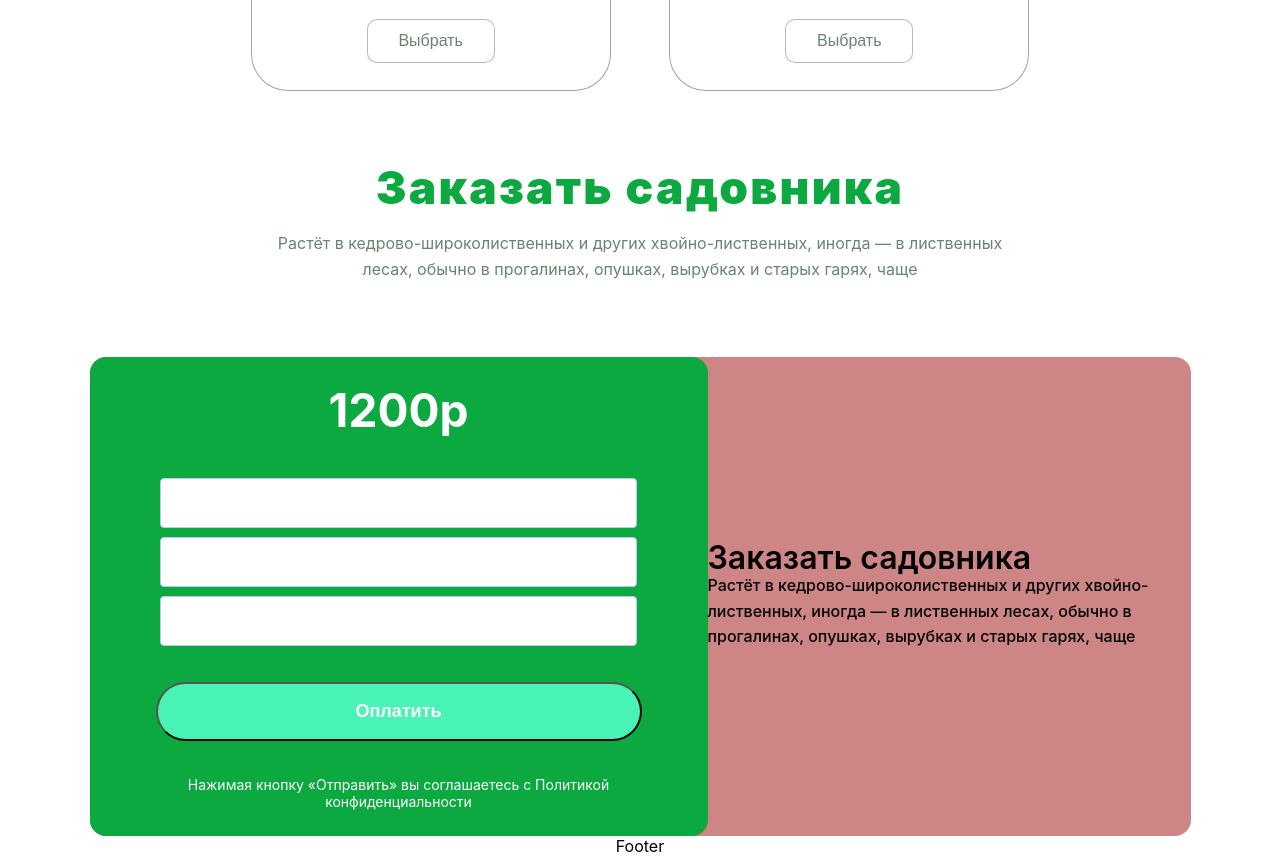
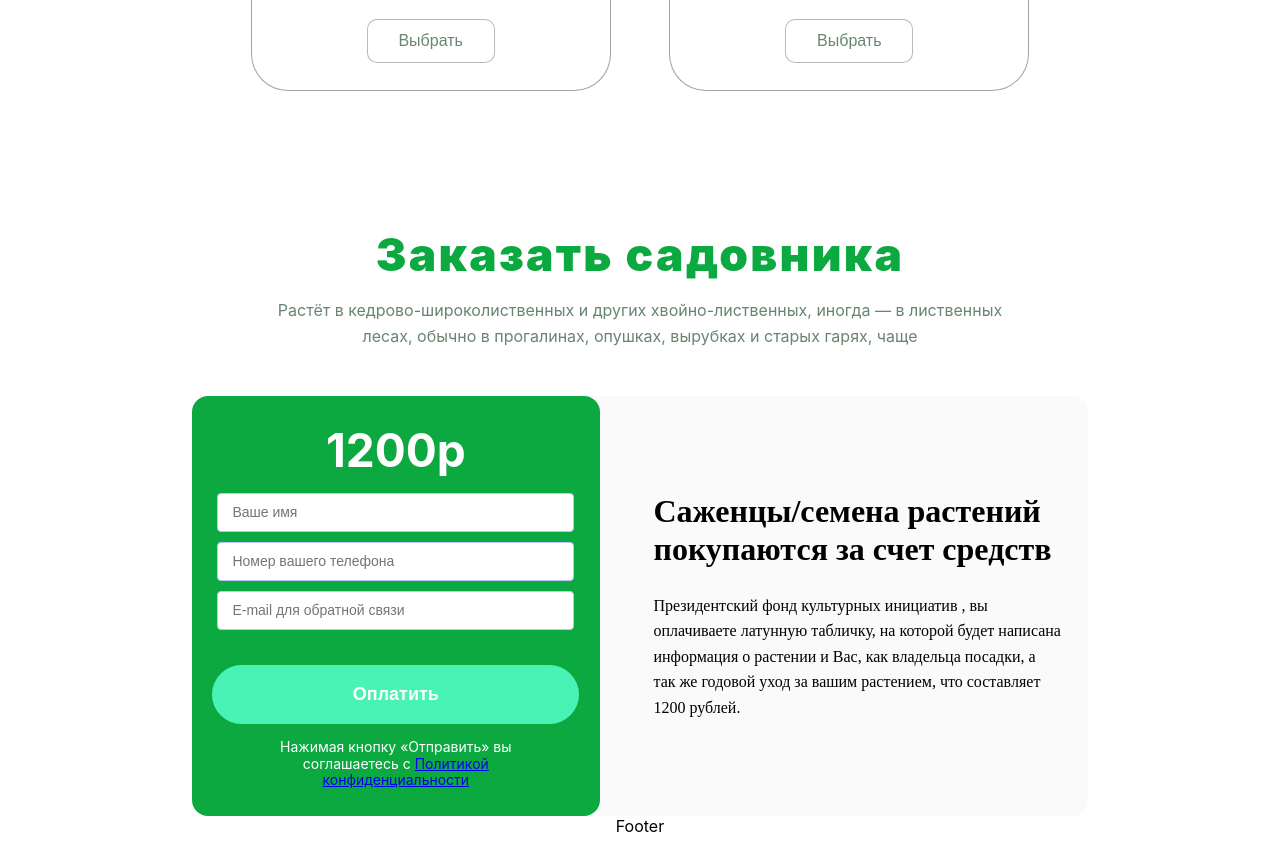
Before and after one commit to PasterIvan/garden, a React (Create React App) app: page /#/main in a window 1280 px wide. Shown: the part 4440-5296 px from the top of the page. Built offline with nearby package versions, Linux system fonts and the light colour scheme.

Commit message:
main: picture, icons, plan, gardener готовы

```diff
--- a/src/components/c2-Body/b1-Main/m3-GardenPlan/GardenPlan.tsx
+++ b/src/components/c2-Body/b1-Main/m3-GardenPlan/GardenPlan.tsx
@@ -16,7 +16,7 @@ type TextType = ZoneType[]
 
 const themes = ['red', 'orange', 'green', 'blue', 'violet'];
 
-const texts: TextType = [
+const zone: TextType = [
     {
         color: 'red',
         textButton: ' Красная зона - в ней распологпается зона тихого отдыха с фонтаном и лавочками',
@@ -86,7 +86,7 @@ export const GardenPlan = () => {
         dispatch(changeThemeC(theme))
     }
 
-    const themeTexts = texts.filter(t => t.color === theme)[0]
+    const themeTexts = zone.filter(t => t.color === theme)[0]
 
     return (
         <div className={style.plan}>
--- a/src/components/c2-Body/b1-Main/m4-Cards/Card/Card.tsx
+++ b/src/components/c2-Body/b1-Main/m4-Cards/Card/Card.tsx
@@ -1,18 +1,28 @@
-import React from "react";
+import React, { useCallback } from "react";
+import { useDispatch } from "react-redux";
 import Button from "../../../../../common/Button/Button";
 import style from "./Card.module.css"
+import {choosePlantAC} from "../bll/cardsReducer";
 
-type Card = {
+export type Card = {
     id: number
     img: string
     title: string
     isDone: boolean
 }
-type Cards = {
+export type CardsType = {
     cards: Card[]
 }
 
-export const Card: React.FC<Cards> = ({cards}) => {
+export const Card: React.FC<CardsType> = ({cards}) => {
+const {id, isDone} = cards[0]
+    const dispatch = useDispatch()
+
+    const choosePlant = useCallback(() => {
+        dispatch(choosePlantAC( id, isDone));
+        alert(cards[0].isDone)
+    }, [dispatch, id])
+
     return (
         <div className={style.cards}>
             {cards.map(card=>{
@@ -22,7 +32,7 @@ export const Card: React.FC<Cards> = ({cards}) => {
                             <img src={card.img} />
                         </div>
                         <div>{card.title}</div>
-                        <Button>Выбрать</Button>
+                        <Button onClick={choosePlant}>Выбрать</Button>
                     </div>
                 )
             })}
--- a/src/components/c2-Body/b1-Main/m4-Cards/Cards.tsx
+++ b/src/components/c2-Body/b1-Main/m4-Cards/Cards.tsx
@@ -1,23 +1,12 @@
-import React, {useState} from "react";
+import React from "react";
+import style from "./Cards.module.css"
+import {useSelector} from "react-redux";
+import {AppStoreType} from "../../../../store/store";
 import {Card} from "./Card/Card";
-import plant1 from "./img/plant1.svg";
-import plant2 from "./img/plant2.svg";
-import style from "./Cards.module.css"
 
 export const Cards = () => {
 
-    let [cards, setCards] = useState(
-        [
-            {id: 1, img: plant2, title: 'Дикий виноград', isDone: true},
-            {id: 2, img: plant1, title: 'Дуб', isDone: false},
-            {id: 3, img: plant1, title: 'Вишня', isDone: false},
-            {id: 4, img: plant1, title: 'Яблоня', isDone: true},
-            {id: 5, img: plant1, title: 'Дикий виноград', isDone: true},
-            {id: 6, img: plant1, title: 'Дикий виноград', isDone: true},
-            {id: 7, img: plant1, title: 'Дикий виноград', isDone: true},
-            {id: 8, img: plant1, title: 'Дикий виноград', isDone: true},
-        ]
-    )
+    const cards = useSelector<AppStoreType, Card[]>(state => state.cards.cards);
 
     return (
         <div className={style.cards}>
--- /dev/null
+++ b/src/components/c2-Body/b1-Main/m4-Cards/bll/cardsReducer.ts
@@ -0,0 +1,33 @@
+import plant2 from "../img/plant2.svg";
+import plant1 from "../img/plant1.svg";
+
+type ChangeThemeAT = ReturnType<typeof choosePlantAC>
+type InitialStateType = typeof initState
+
+const initState = {
+    cards: [
+        {id: 1, img: plant2, title: 'Дикий виноград', isDone: true},
+        {id: 2, img: plant1, title: 'Дуб', isDone: false},
+        {id: 3, img: plant1, title: 'Вишня', isDone: false},
+        {id: 4, img: plant1, title: 'Яблоня', isDone: false},
+        {id: 5, img: plant1, title: 'Дикий виноград', isDone: false},
+        {id: 6, img: plant1, title: 'Дикий виноград', isDone: false},
+        {id: 7, img: plant1, title: 'Дикий виноград', isDone: false},
+        {id: 8, img: plant1, title: 'Дикий виноград', isDone: false},
+    ]
+};
+
+export const cardsReducer = (state = initState, action: ChangeThemeAT): InitialStateType => {
+    switch (action.type) {
+        case "CHOOSE-PLANT": {
+            return {...state,
+...state.cards.map(c=>action.id === c.id ? {...c, idDone: action.isDone}: c)
+            }
+        }
+        default: return state;
+    }
+};
+//AC
+export const choosePlantAC = (id: number, isDone: boolean) => {
+    return {type: "CHOOSE-PLANT", id, isDone} as const
+};
--- a/src/components/c2-Body/b1-Main/m5-Gardener/Gardener.module.css
+++ b/src/components/c2-Body/b1-Main/m5-Gardener/Gardener.module.css
@@ -11,7 +11,7 @@
     justify-content: space-between;
     align-items: center;
     flex-wrap: wrap;
-    padding: 33px 0 74px 0;
+    padding: 100px 0 46px 0;
 }
 
 .title {
--- a/src/components/c2-Body/b1-Main/m5-Gardener/Window/Window.module.css
+++ b/src/components/c2-Body/b1-Main/m5-Gardener/Window/Window.module.css
@@ -1,15 +1,12 @@
 .border {
-    max-width: 1170px;
-    min-height: 479px;
+    width: 100%;
     display: flex;
-    justify-content: space-evenly;
-    background: rgba(178, 62, 62, 0.63);
+    background: rgba(248, 248, 248, 0.63);
     border-radius: 16px;
 }
 
 .body {
-    min-width: 618px;
-    height: 479px;
+    width: 100%;
     display: flex;
     flex-direction: column;
     justify-content: space-evenly;
@@ -21,55 +18,80 @@
     font-size: 46px;
     line-height: 120%;
     color: #FFFFFF;
+    padding: 3% 0;
+    margin-right: 3%;
 }
+
 .form {
-    width: 486px;
-
+    width: 90%;
     display: flex;
     flex-direction: column;
     justify-content: space-evenly;
 }
+
 .form input {
-    height: 46px;
+
     background: #FFFFFF;
     border: 1px solid #BFC3FF;
     border-radius: 4px;
-    margin: 4.5px;
+    margin: 5px;
+    padding: 10px 14px;
+    gap: 10px;
+    font-family: 'Arial';
+    font-style: normal;
+    font-weight: 400;
+    font-size: 14px;
+    line-height: 120%;
 }
+
 .form button {
     height: 59px;
     background: #49F3B6;
+    border: none;
     border-radius: 90px;
     font-weight: 700;
     font-size: 18px;
     line-height: 21px;
     color: #FFFFFF;
-    margin-top: 31.5px;
+    margin-top: 30px;
+    margin-bottom: 5px;
+    font-family: 'Arial';
+    font-style: normal;
+    text-align: center;
+
+
 }
+
 .text1 {
-    width: 486px;
+    width: 62%;
     font-weight: 400;
     font-size: 14px;
     line-height: 120%;
     text-align: center;
+
 }
 
 .additional {
+    width: 100%;
     display: flex;
     flex-direction: column;
     justify-content: center;
+    font-family: 'Fredoka';
+    font-style: normal;
     font-weight: 600;
     font-size: 32px;
-    line-height: 30px;
+    line-height: 120%;
     color: #000000;
+
+    padding: 0 3%;
 }
 
 .text2 {
-    width: 483px;
-    height: 78px;
+    font-family: 'Fredoka';
     font-style: normal;
     font-weight: 500;
     font-size: 16px;
     line-height: 160%;
     color: #000000;
+    margin-top: 24px;
 }
--- a/src/components/c2-Body/b1-Main/m5-Gardener/Window/Window.tsx
+++ b/src/components/c2-Body/b1-Main/m5-Gardener/Window/Window.tsx
@@ -10,19 +10,18 @@ export const Window = () => {
             <div className={style.body}>
                 <div>1200р</div>
                 <form className={style.form}>
-                    <InputText/>
-                    <InputText/>
-                    <InputText/>
+                    <InputText placeholder={'Ваше имя'}/>
+                    <InputText placeholder={'Номер вашего телефона'}/>
+                    <InputText placeholder={'E-mail для обратной связи'}/>
                     <Button>Оплатить</Button>
                 </form>
                 <div className={style.text1}>
-                    Нажимая кнопку «Отправить» вы соглашаетесь с Политикой конфиденциальности
+                    Нажимая кнопку «Отправить» вы соглашаетесь с <a href={'#'} color={'#FFFFFF'}>Политикой конфиденциальности</a>
                 </div>
             </div>
             <div className={style.additional}>
-                <div>Заказать садовника</div>
-                <div className={style.text2}>Растёт в кедрово-широколиственных и других хвойно-лиственных, иногда — в лиственных лесах, обычно в
-                    прогалинах, опушках, вырубках и старых гарях, чаще
+                <div>Саженцы/семена растений покупаются за счет средств </div>
+                <div className={style.text2}>Президентский фонд культурных инициатив , вы оплачиваете латунную табличку, на которой будет написана информация о растении и Вас, как владельца посадки, а так же годовой уход за вашим растением, что составляет 1200 рублей.
                 </div>
             </div>
         </div>
--- a/src/store/store.ts
+++ b/src/store/store.ts
@@ -1,8 +1,10 @@
 import {combineReducers, createStore} from "redux";
 import {themeReducer} from "../components/c2-Body/b1-Main/m3-GardenPlan/bll/themeReducer";
+import {cardsReducer} from "../components/c2-Body/b1-Main/m4-Cards/bll/cardsReducer";
 
 const reducers = combineReducers({
-        theme: themeReducer
+        theme: themeReducer,
+        cards: cardsReducer
 })
 
 const store = createStore(reducers)
```
